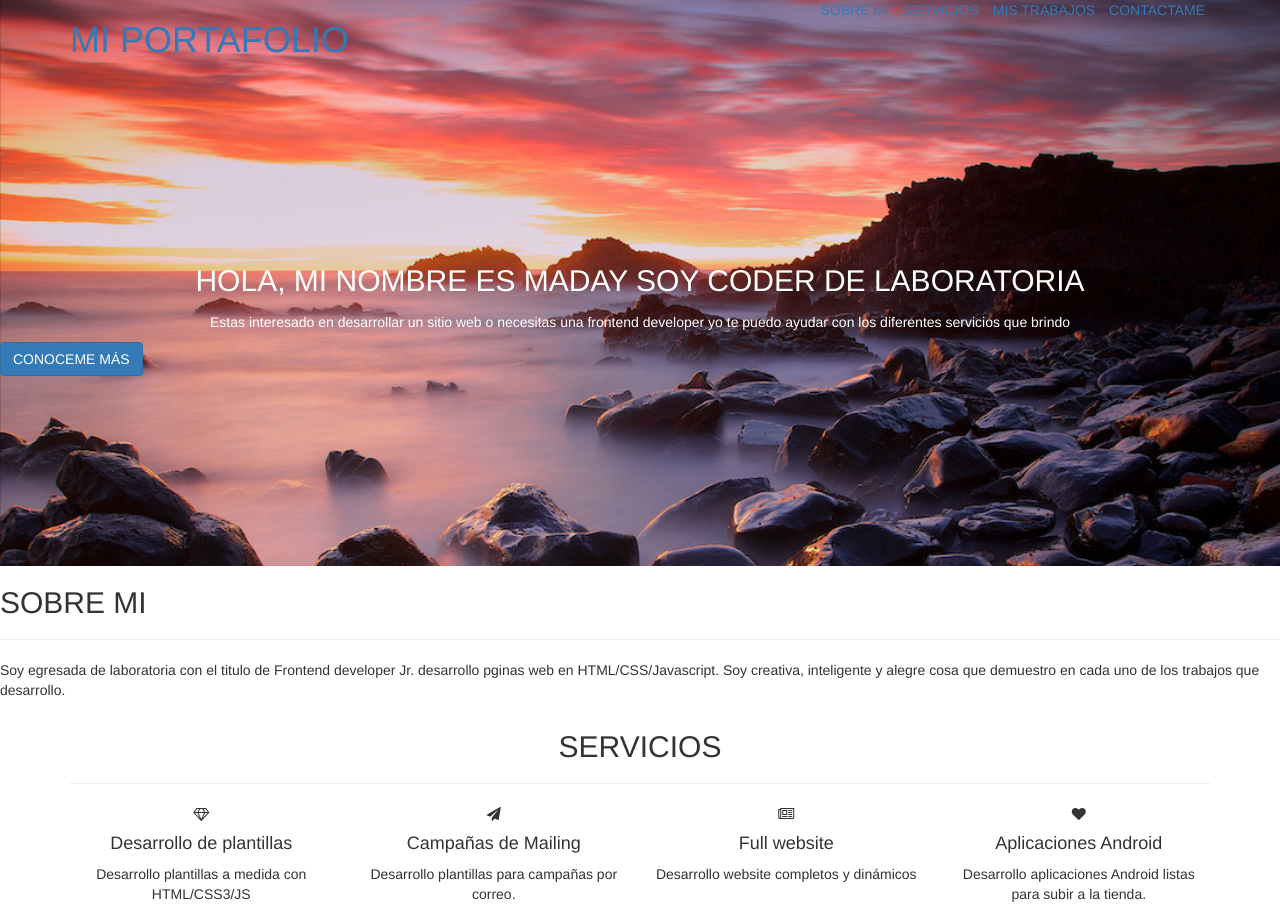
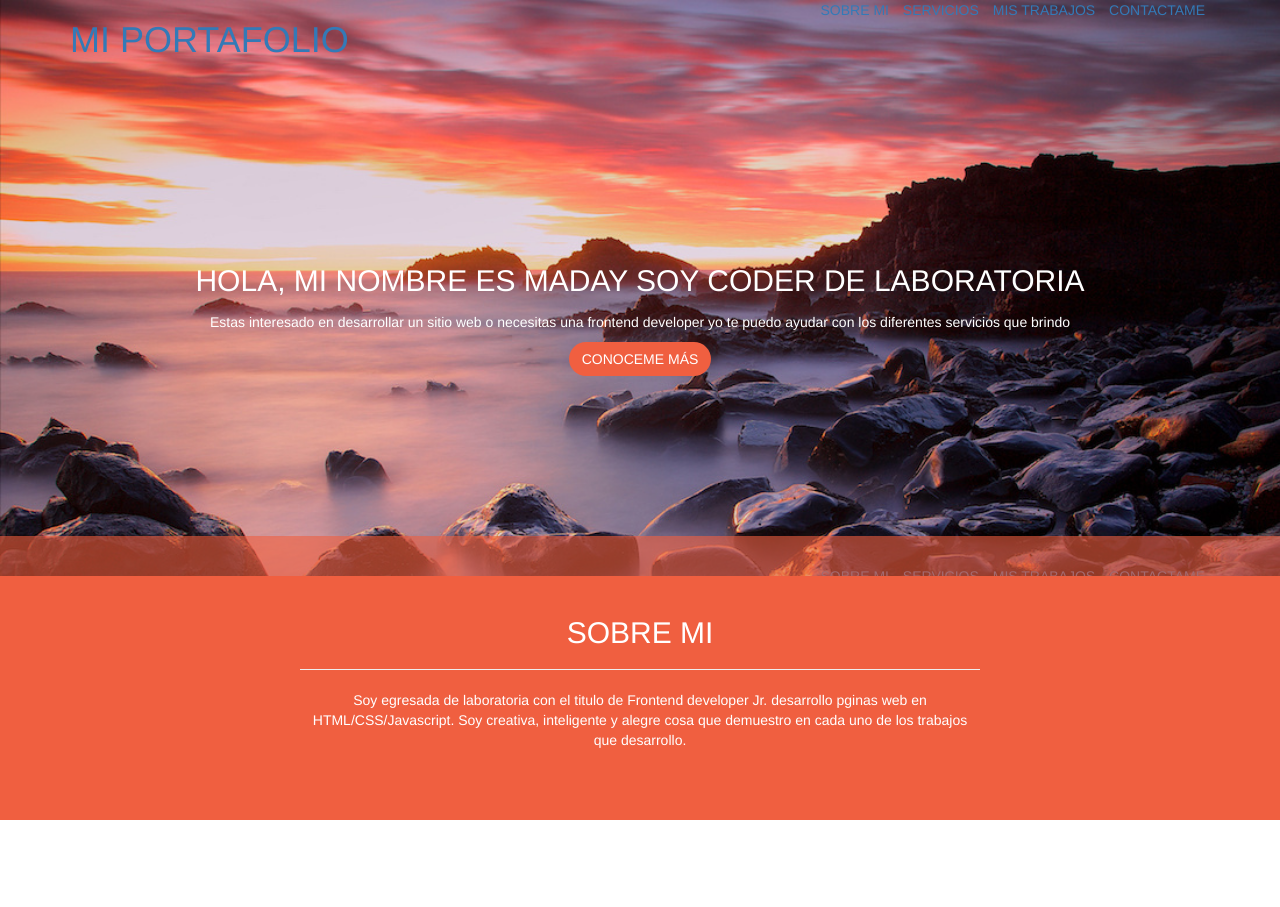
Before and after one commit to Madays/Portafolio, a plain HTML site: page index.html in a window 1280 px wide. Shown: the top 907 px of the page. Drawn offline with Linux system fonts and the light colour scheme.

Commit message:
banner para desktop terminado

```diff
--- a/css/main.css
+++ b/css/main.css
@@ -1,4 +1,9 @@
-.img-hero{
+* {
+    padding: 0;
+    margin: 0;
+    box-sizing: border-box;
+}
+header{
     background-image: url("../img/header.jpg");
     background-size: cover;
 }
@@ -10,4 +15,26 @@
 }
 .content-banner{
     padding: 190px 0;
+    text-align: center;
 }
+header .banner button{
+    background: #F05F40;
+    border-radius: 20px;
+}
+footer{
+    position: relative;
+    top: -100px;
+    background: rgba(240, 95, 64,.6);
+    padding-top: 40px;
+    color: #fff;
+}
+.container-footer{
+    background: #F05F40;
+    padding: 20px 300px 60px 300px;
+}
+
+/*-------nuestros-servicios*/
+section.servicios{
+
+}
+/*-----END--nuestros-servicios*/
--- a/index.html
+++ b/index.html
@@ -14,7 +14,6 @@
     <script src="js/bootstrap.min.js"></script>
 </head>
 <body>
-    <div class="img-hero">
         <header>
             <div class="container">
             <div class="row">
@@ -46,25 +45,56 @@
                     </div>
                 </nav>
             </div>
-        </header>
         <section class="banner">
                 <div class="contenedor-banner">
                     <div class="content-banner">
-                        <div class="introduccion text-center">
+                        <div class="introduccion">
                             <p>HOLA, MI NOMBRE ES MADAY SOY CODER DE LABORATORIA</p>
                             <p>Estas interesado en desarrollar un sitio web o necesitas una frontend developer yo te puedo ayudar con los diferentes servicios que brindo</p>
                         </div>
-                        <button class="btn btn-defaul btn-primary">CONOCEME MÁS</button>
+                        <button class="btn btn-defaul">CONOCEME MÁS</button>
                     </div>
                 </div>
         </section>
-    </div>
-    <footer>
-        <h2>SOBRE MI</h2>
-        <hr>
-        <p>Soy egresada de laboratoria con el titulo de Frontend developer Jr. desarrollo pginas web en HTML/CSS/Javascript. Soy creativa, inteligente y alegre cosa que demuestro en cada uno de los trabajos que desarrollo.</p>
+            <div class="container">
+            <div class="row">
+                <div class="col-xs-9 col-sm-4">
+                    <h1><a href="index.html">MI PORTAFOLIO</a></h1>
+                </div>
+                <div class="col-xs-3 col-sm-8">
+                    <div class="text-right visible-xs">
+                        <button class="btn" data-toggle="collapse" data-target="#main-navigation">Menú</button>
+                    </div>
+                    <nav class="hidden-xs">
+                        <ul class="desktop-menu list-inline text-right">
+                            <li class="menu__item"><a class="menu__link" href="index.html">SOBRE MI</a></li>
+                            <li class="menu__item"><a class="menu__link" href="#documental">SERVICIOS</a></li>
+                            <li class="menu__item"><a class="menu__link" href="#hackathon">MIS TRABAJOS</a></li>
+                            <li class="menu__item"><a class="menu__link" href="#contacto">CONTACTAME</a></li>
+                        </ul>
+                    </nav>
+                </div>
+            </div>
+                <nav class="visible-xs">
+                    <div id="main-navigation" class="collapse">
+                        <ul  class="mobile-menu text-right">
+                            <li class="menu__item"><a class="menu__link" href="index.html">SOBRE MI</a></li>
+                            <li class="menu__item"><a class="menu__link" href="#documental">SERVICIOS</a></li>
+                            <li class="menu__item"><a class="menu__link" href="#hackathon">MIS TRABAJOS</a></li>
+                            <li class="menu__item"><a class="menu__link" href="#contacto">CONTACTAME</a></li>
+                        </ul>
+                    </div>
+                </nav>
+            </div>
+        </header>
+    <footer class="text-center">
+        <div class="container-footer">
+            <h2>SOBRE MI</h2>
+            <hr>
+            <p>Soy egresada de laboratoria con el titulo de Frontend developer Jr. desarrollo pginas web en HTML/CSS/Javascript. Soy creativa, inteligente y alegre cosa que demuestro en cada uno de los trabajos que desarrollo.</p>
+        </div>
     </footer>
-    <section class="nuestros-servicios" id="que-me-ofrece">
+    <section class="servicios">
 	        <div class="container">
                 <h2 class="text-center">SERVICIOS</h2>
                 <hr>
```
